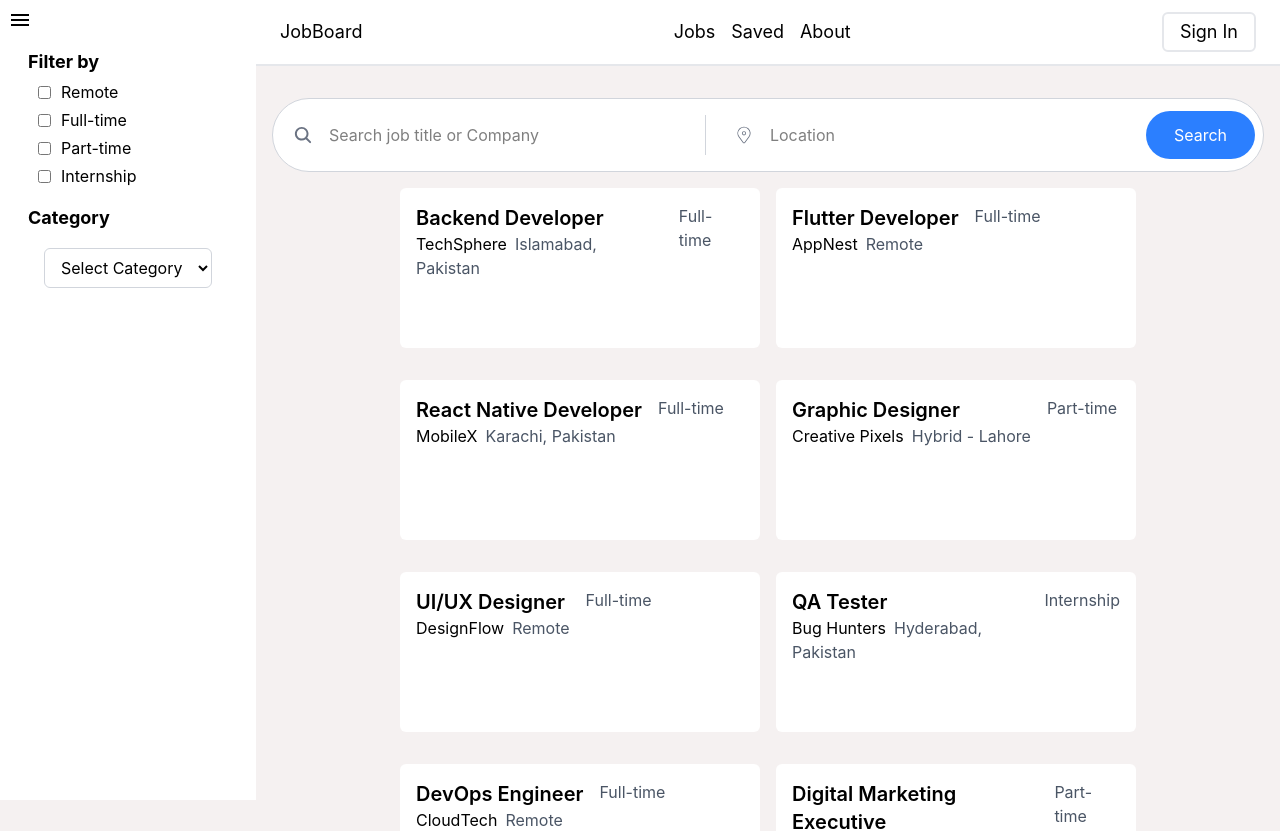
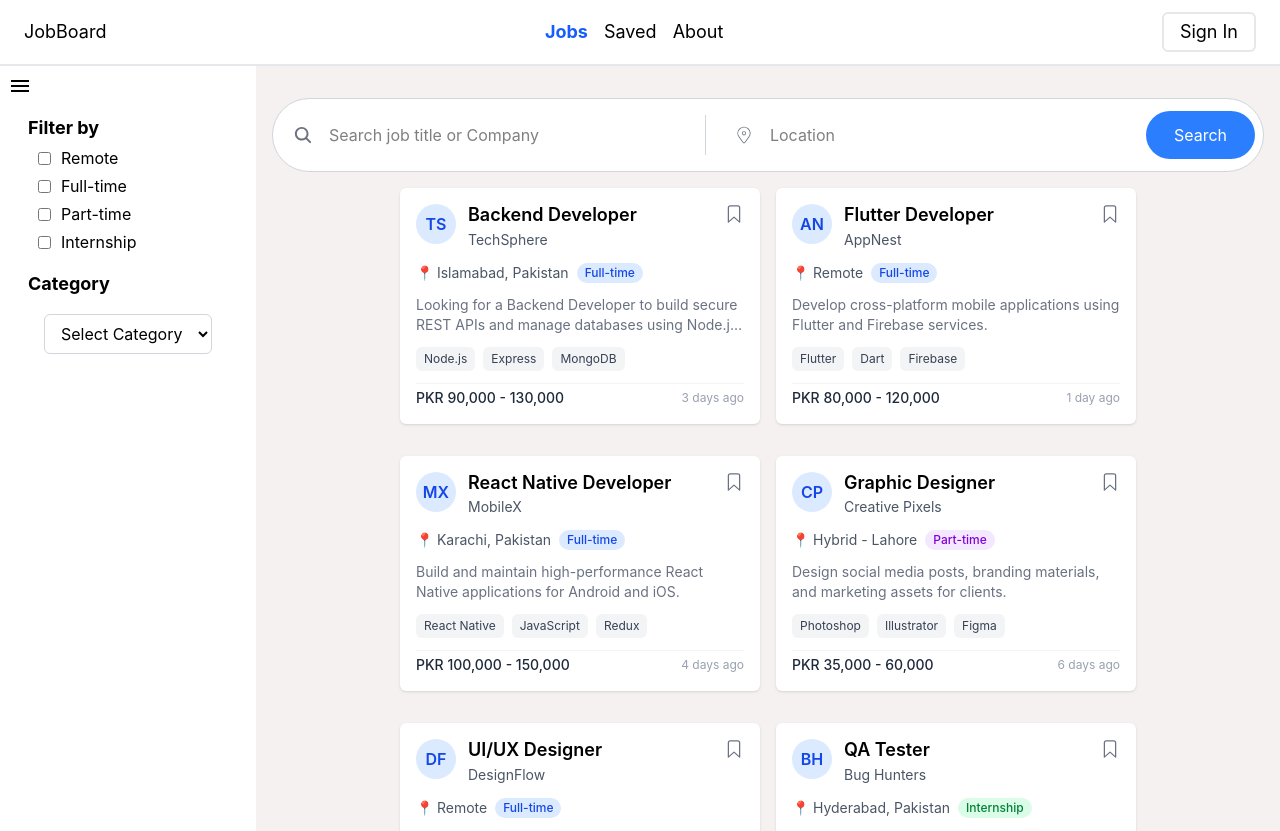
Before and after one commit to alimusahaf114/jobportal, a React (Vite) app in the folder jobportal/: page / in a window 1280 px wide. Shown: the top 831 px of the page. Built offline with nearby package versions, Linux system fonts and the light colour scheme.

Commit message:
added react router

```diff
--- a/jobportal/package.json
+++ b/jobportal/package.json
@@ -15,6 +15,7 @@
     "react-dom": "^19.2.8",
     "react-icons": "^5.7.0",
     "react-router": "^8.3.0",
+    "react-router-dom": "^7.18.2",
     "tailwindcss": "^4.3.3"
   },
   "devDependencies": {
--- a/jobportal/src/App.jsx
+++ b/jobportal/src/App.jsx
@@ -1,11 +1,27 @@
 import React from 'react';
+import {BrowserRouter , Routes , Route} from "react-router-dom";
+import Layout from './layout/Layout';
+import Jobs from "./Pages/Jobs"
+import SavedJobs from './Pages/SavedJobs';
+import About from './Pages/About';
 import Home from './Pages/Home';
 import './App.css';
+import { JobProvider } from './context/JobsContext';
 const App = () => {
   return (
-    <div>
-          <Home/>
-    </div>
+    <JobProvider>
+      <BrowserRouter>
+
+      <Routes>
+        <Route path="/" element={<Layout/>}>
+        <Route index element={<Home/>}/>
+      </Route>
+        <Route path="savedJobs" element={<SavedJobs/>}/>
+        <Route path="about" element={<About/>}/>
+      </Routes>
+
+      </BrowserRouter>
+    </JobProvider>
   );
 }
 
--- a/jobportal/src/Components/SearchBox.jsx
+++ b/jobportal/src/Components/SearchBox.jsx
@@ -1,12 +1,15 @@
-import React, { useContext } from "react";
+import React, { useContext, useState } from "react";
 import { IoSearch } from "react-icons/io5";
 import { CiLocationOn } from "react-icons/ci";
 import { jobsData } from "../data/jobs";
 import { JobsContext } from "../context/JobsContext";
 const SearchBox = () => {
-  const {loc , setLoc , search , setSearch} = useContext(JobsContext)
+  const [locationInput , setLocationInput] = useState("");
+  const {location , setLocation , search , setSearch} = useContext(JobsContext)
 
-
+  const handleSearchClick = ()=>{
+    setLocation(locationInput)
+  }
   return (
     <div className="w-full flex justify-center px-4 mt-5">
       <div className="w-full mt-3 items-start md:items-center max-w-6xl bg-white border border-gray-300 rounded-md md:rounded-full p-2 flex justify-between flex-col md:flex-row gap-4 ">
@@ -26,13 +29,16 @@ const SearchBox = () => {
           <input
             type="text"
             placeholder="Location"
-            value={loc}
-            onChange={(e) => setLoc(e.target.value)}
+            value={locationInput}
+            onChange={(e) => setLocationInput(e.target.value)}
+            onKeyDown={(e)=>{
+              if(e.key == "Enter") handleSearchClick();
+            }}
             className="w-full items-center flex-1 py-3 px-4 rounded-md outline-none"
           />
         </div>
 
-        <button className="w-full md:w-auto bg-blue-500 text-white py-3 px-7 rounded-full hover:bg-blue-600">
+        <button onClick={handleSearchClick} className="w-full md:w-auto bg-blue-500 text-white py-3 px-7 rounded-full hover:bg-blue-600">
           Search
         </button>
       </div>
--- a/jobportal/src/Pages/About.jsx
+++ b/jobportal/src/Pages/About.jsx
@@ -0,0 +1,11 @@
+import React from 'react';
+
+const About = () => {
+  return (
+    <div>
+      <h1>I have About Page </h1>
+    </div>
+  );
+}
+
+export default About;
--- a/jobportal/src/Pages/Home.jsx
+++ b/jobportal/src/Pages/Home.jsx
@@ -1,5 +1,3 @@
-import React, { useState } from 'react';
-import Header from '../layout/Header';
 import SearchBox from '../Components/SearchBox';
 import Sidebar from '../layout/Sidebar';
 import Main from '../layout/Main';
@@ -10,7 +8,6 @@ const Home = () => {
       <Sidebar/>
       </div>
       <div className='w-screen'>
-      <Header/>
       <SearchBox/>
       <Main />
       </div>
--- a/jobportal/src/Pages/Jobs.jsx
+++ b/jobportal/src/Pages/Jobs.jsx
@@ -0,0 +1,11 @@
+import React from 'react';
+
+const Jobs = () => {
+  return (
+    <div>
+     <h1> I have only jobs</h1>
+    </div>
+  );
+}
+
+export default Jobs;
--- a/jobportal/src/Pages/SavedJobs.jsx
+++ b/jobportal/src/Pages/SavedJobs.jsx
@@ -0,0 +1,11 @@
+import React from 'react';
+
+const SavedJobs = () => {
+  return (
+    <div>
+      <h1>I am saved jobs page</h1>
+    </div>
+  );
+}
+
+export default SavedJobs;
--- a/jobportal/src/context/JobsContext.jsx
+++ b/jobportal/src/context/JobsContext.jsx
@@ -4,12 +4,12 @@ export const JobProvider = ({children})=>{
     const [search , setSearch] = useState("")
     const [typeFilter , setTypeFilter] = useState([])
     const [category , setCategory] = useState("")
-    const [loc , setLoc] = useState("")
+    const [location , setLocation] = useState("")
     console.log(typeFilter);
     console.log(category);
 
     return (
-        <JobsContext.Provider value={{loc , setLoc , search , setSearch , typeFilter , setCategory , setTypeFilter, category}}>
+        <JobsContext.Provider value={{location , setLocation , search , setSearch , typeFilter , setCategory , setTypeFilter, category}}>
             {children}
         </JobsContext.Provider>
     )
--- a/jobportal/src/layout/Header.jsx
+++ b/jobportal/src/layout/Header.jsx
@@ -1,14 +1,25 @@
-import React from 'react';
-
+import { NavLink } from "react-router-dom";
 const Header = () => {
   return (
     <div className='sticky top-0 w-auto text-lg px-6 py-3 flex justify-between items-center bg-white border-b-2 border-gray-200'>
       <span>JobBoard</span>
-      <ul className='flex gap-4'>
-        <li><a href="#">Jobs</a></li>
-        <li><a href="#">Saved</a></li>
-        <li><a href="#">About</a></li>
-      </ul>
+      <ul className="flex gap-4">
+  <li>
+    <NavLink to="/" className={({ isActive }) => (isActive ? "font-bold text-blue-600" : "")}>
+      Jobs
+    </NavLink>
+  </li>
+  <li>
+    <NavLink to="/saved" className={({ isActive }) => (isActive ? "font-bold text-blue-600" : "")}>
+      Saved
+    </NavLink>
+  </li>
+  <li>
+    <NavLink to="/about" className={({ isActive }) => (isActive ? "font-bold text-blue-600" : "")}>
+      About
+    </NavLink>
+  </li>
+</ul>
       <button className='px-4 py-1 cursor-pointer border-2 rounded-md border-gray-200'>Sign In</button>
     </div>
   );
--- /dev/null
+++ b/jobportal/src/layout/Layout.jsx
@@ -0,0 +1,13 @@
+import { Outlet } from "react-router-dom";
+import Header from "./Header";
+
+const Layout = () => {
+  return (
+    <div>
+      <Header />
+      <Outlet />
+    </div>
+  );
+};
+
+export default Layout;
--- a/jobportal/src/layout/Main.jsx
+++ b/jobportal/src/layout/Main.jsx
@@ -1,8 +1,9 @@
 import React, { useContext } from "react";
 import { jobsData } from "../data/jobs";
 import { JobsContext } from "../context/JobsContext";
+import { IoBookmarkOutline, IoBookmark } from "react-icons/io5";
 const Main = () => {
-  const { loc, setLoc, search, typeFilter, category } = useContext(JobsContext);
+  const { location, setLocation, search, typeFilter, category } = useContext(JobsContext);
   const filteredData = jobsData.filter((job) => {
     const matchesSearch =
       job.title.toLowerCase().includes(search.toLowerCase()) ||
@@ -10,7 +11,7 @@ const Main = () => {
 
       const matchLoc =
       job.location == "" ||
-      job.location.toLowerCase().includes(loc.toLowerCase());
+      job.location.toLowerCase().includes(location.toLowerCase());
 
       const matchesType =
       typeFilter.length === 0 ||
@@ -21,21 +22,74 @@ const Main = () => {
 
     return matchesSearch && matchesType && matchesCategory && matchLoc;
   });
+  const timeAgo = (dateStr) => {
+  const days = Math.floor((new Date() - new Date(dateStr)) / (1000 * 60 * 60 * 24));
+  if (days === 0) return "Today";
+  if (days === 1) return "1 day ago";
+  return `${days} days ago`;
+};
+
+const typeColors = {
+  "Full-time": "bg-blue-100 text-blue-700",
+  "Part-time": "bg-purple-100 text-purple-700",
+  Internship: "bg-green-100 text-green-700",
+};
   return (
     <a href="#">
       <div className="flex justify-center flex-wrap gap-4 p-4">
         {filteredData.map((job) => (
           <div
-            key={job.id}
-            className="flex   h-40 w-90 gap-4 bg-white p-4 rounded-md  mb-4"
-          >
-            <div>
-              <h2 className="text-xl font-semibold">{job.title}</h2>
-              <span className="">{job.company}</span>
-              <span className="ml-2 text-gray-600">{job.location}</span>
-            </div>
-            <span className="text-gray-600">{job.type}</span>
-          </div>
+  key={job.id}
+  className="flex flex-col w-90 gap-3 bg-white p-4 rounded-md mb-4 shadow-sm hover:shadow-lg hover:-translate-y-1 transition-all"
+>
+  <div className="flex justify-between items-start">
+    <div className="flex gap-3">
+      <div className="h-10 w-10 flex items-center justify-center rounded-full bg-blue-100 text-blue-700 font-semibold shrink-0">
+        {job.logo}
+      </div>
+      <div>
+        <h2 className="text-lg font-semibold leading-tight">{job.title}</h2>
+        <span className="text-gray-600 text-sm">{job.company}</span>
+      </div>
+    </div>
+
+    <button
+      onClick={(e) => {
+        e.stopPropagation(); // card click se alag rakhne ke liye
+        // yahan savedJobs context ka toggle function call hoga
+      }}
+      className="text-xl text-gray-500 hover:text-blue-600 cursor-pointer"
+    >
+      <IoBookmarkOutline />
+    </button>
+  </div>
+
+  {/* Location + type badges */}
+  <div className="flex flex-wrap gap-2 text-sm">
+    <span className="text-gray-600">📍 {job.location}</span>
+    <span className={`px-2 py-0.5 rounded-full text-xs font-medium ${typeColors[job.type] || "bg-gray-100 text-gray-700"}`}>
+      {job.type}
+    </span>
+  </div>
+
+  {/* Truncated description */}
+  <p className="text-sm text-gray-500 line-clamp-2">{job.description}</p>
+
+  {/* Tags */}
+  <div className="flex flex-wrap gap-2">
+    {job.tags.map((tag) => (
+      <span key={tag} className="text-xs bg-gray-100 text-gray-700 px-2 py-1 rounded-md">
+        {tag}
+      </span>
+    ))}
+  </div>
+
+  {/* Salary + posted date */}
+  <div className="flex justify-between items-center pt-1 border-t border-gray-100">
+    <span className="text-sm font-medium text-gray-800">{job.salaryRange}</span>
+    <span className="text-xs text-gray-400">{timeAgo(job.postedAt)}</span>
+  </div>
+</div>
         ))}
       </div>
     </a>
```
Also changed, not shown: 1 other file (tests, documents, lock files or other folders).
